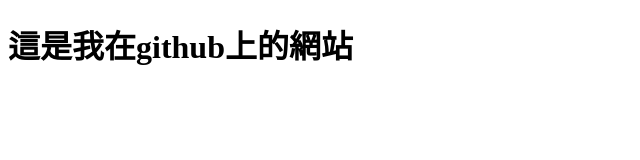
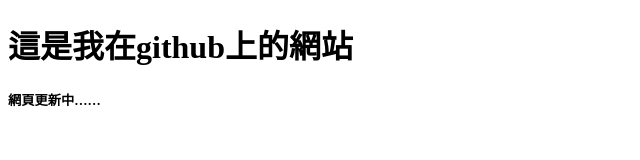
Before and after one commit to Tina-star2023/website, a plain HTML site: page index.html in a window 1280 px wide. Shown: the whole page, without its empty margins (0-640 px from the left). Drawn offline with Linux system fonts and the light colour scheme.

Commit message:
網頁更新動工

```diff
--- a/index.html
+++ b/index.html
@@ -7,5 +7,6 @@
 </head>
 <body>
     <h1>這是我在github上的網站</h1>
+    <h5>網頁更新中……</h5>
 </body>
 </html>
```
